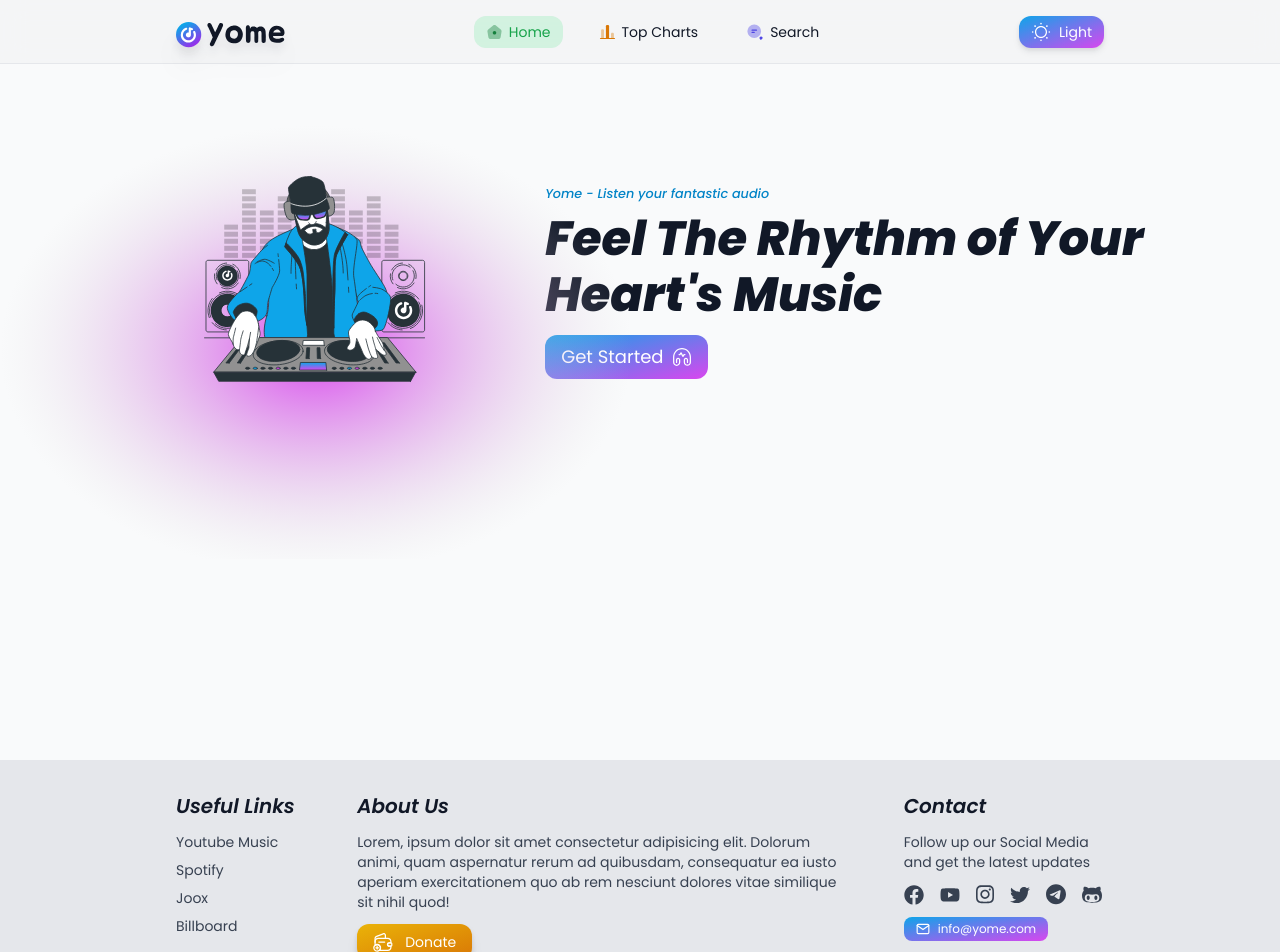
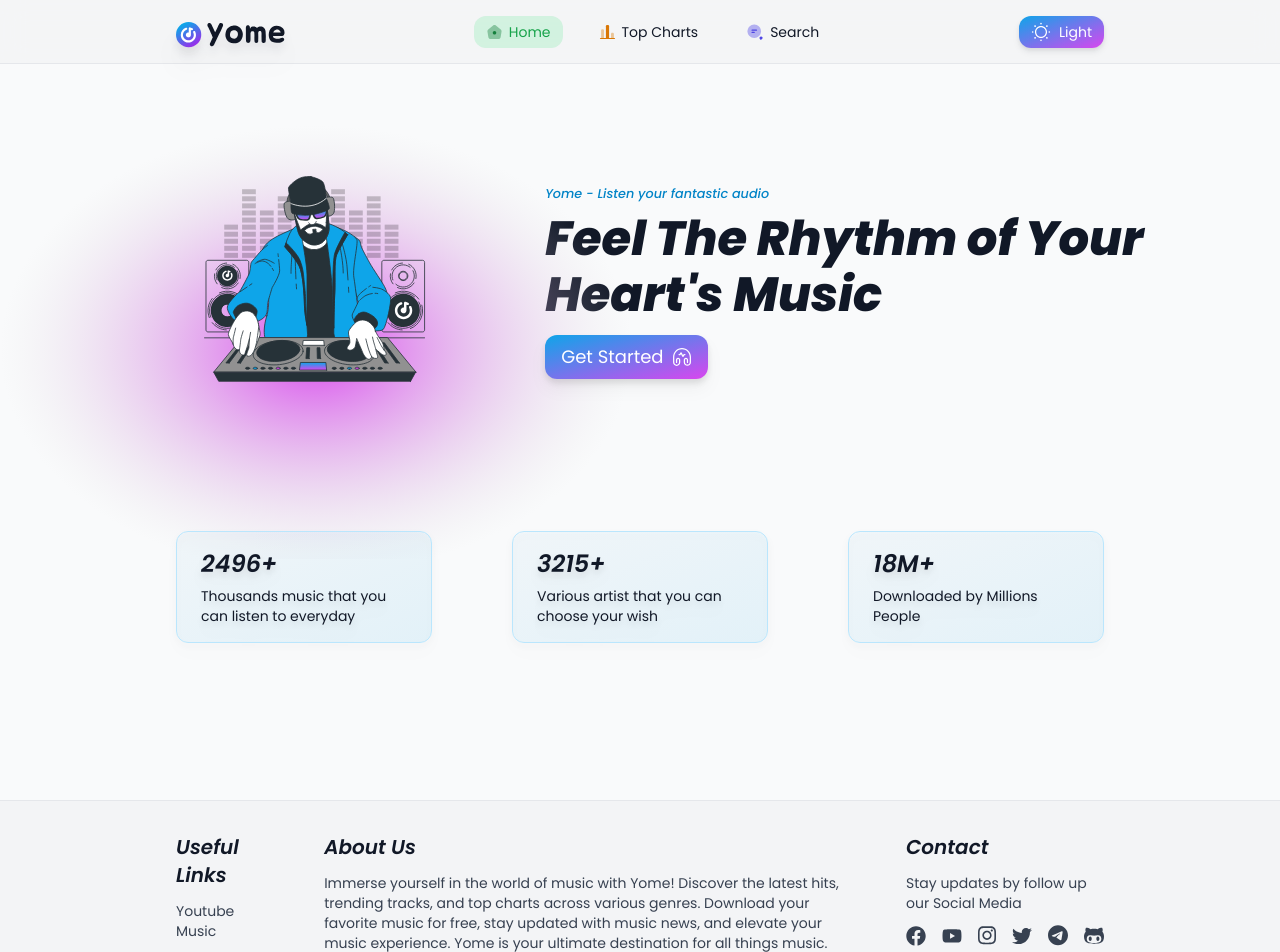
Before and after one commit to ahmadhabibi14/yome, a Next.js app: page / in a window 1280 px wide. Shown: the top 952 px of the page. Built offline with nearby package versions, Linux system fonts and the light colour scheme.

Commit message:
Fix copywriting, add Section-01

```diff
--- a/src/app/layout.jsx
+++ b/src/app/layout.jsx
@@ -1,4 +1,5 @@
 import "./globals.css"
+import { Suspense } from "react"
 import Navbar from "@/components/partials/navbar/main"
 import Footer from "@/components/partials/footer/main"
 
@@ -7,7 +8,11 @@ export default function RootLayout({ children }) {
       <html lang="en">
          <body className="font-poppins bg-gray-50 text-gray-900">
             <Navbar />
-            <div className="min-h-[85vh]">{children}</div>
+            <div className="min-h-[85vh]">
+               <Suspense fallback={<p>Loading....</p>}>
+                  {children}
+               </Suspense>
+            </div>
             <Footer />
          </body>
       </html>
--- a/src/app/page.jsx
+++ b/src/app/page.jsx
@@ -1,4 +1,5 @@
 import Heading from "@/components/pages/home/heading";
+import Section01 from "@/components/pages/home/section_01";
 const currentTime = new Date().toISOString();
 
 export const metadata = {
@@ -25,6 +26,7 @@ export default function Home() {
    return (
       <main className="w-full mt-20">
          <Heading />
+         <Section01 />
       </main>
    )
 }
--- a/src/components/pages/home/heading.jsx
+++ b/src/components/pages/home/heading.jsx
@@ -3,20 +3,20 @@ import Link from "next/link";
 
 export default function Heading() {
    return (
-      <div className="flex flex-row space-x-8 items-start p-10">
+      <div className="flex flex-row space-x-8 items-start p-10 mb-10">
          <Image
                src="/img/components/disc_jockey_bro.svg"
                width={819}
                height={584}
                title="Disc Jockey Bro"
                alt="Hero"
-               className="absolute z-20 w-[650px] h-auto -mt-6 -ml-10"
+               className="absolute z-0 w-[650px] h-auto -mt-6 -ml-10"
             />
          <div className="w-[600px] h-auto"></div>
          <div className="grow flex flex-col mt-16">
             <small className="text-sky-600 font-medium">Yome - Listen your fantastic audio</small>
             <h1 className="mt-2 mb-3 text-5xl leading-[3.5rem] font-extrabold">Feel The Rhythm of Your Heart&apos;s Music</h1>
-            <Link href="/explore" className="flex flex-row space-x-2 py-2 px-4 rounded-xl bg-gradient-to-br from-sky-500 to-fuchsia-500 w-fit text-white text-lg">
+            <Link href="/explore" className="relative z-10 drop-shadow-lg cursor-pointer flex flex-row space-x-2 py-2 px-4 rounded-xl bg-gradient-to-br hover:from-sky-600 from-sky-500 hover:to-fuchsia-600 to-fuchsia-500 w-fit text-white text-lg">
                <span>Get Started</span>
                <svg className="fill-current w-[20px] h-auto" viewBox="0 0 24 24">
                   <path d="M5.58994 22.7001C3.24994 22.7001 1.26993 20.7201 1.26993 18.3801V12.22C1.20993 9.31003 2.29995 6.56005 4.31995 4.49005C6.33995 2.43005 9.05994 1.30005 11.9699 1.30005C17.9299 1.30005 22.7699 6.15005 22.7699 12.11V18.2701C22.7699 20.6501 20.83 22.5901 18.45 22.5901C16.07 22.5901 14.1299 20.6501 14.1299 18.2701V15.4601C14.1299 14.0301 15.2899 12.8701 16.7199 12.8701C18.1499 12.8701 19.3099 14.0301 19.3099 15.4601V18.4901C19.3099 18.9001 18.9699 19.2401 18.5599 19.2401C18.1499 19.2401 17.8099 18.9001 17.8099 18.4901V15.4601C17.8099 14.7801 17.2599 14.3701 16.7199 14.3701C16.0399 14.3701 15.6299 14.9201 15.6299 15.4601V18.2701C15.6299 19.8001 16.92 21.0901 18.45 21.0901C19.98 21.0901 21.2699 19.8001 21.2699 18.2701V12.11C21.2699 6.98005 17.0999 2.80005 11.9699 2.80005C9.45994 2.80005 7.12996 3.77004 5.38996 5.54004C3.64996 7.31004 2.71993 9.68007 2.76993 12.2001V18.3701C2.76993 19.9001 4.05994 21.1901 5.58994 21.1901C7.11994 21.1901 8.40994 19.9001 8.40994 18.3701V15.5601C8.40994 14.8801 7.85995 14.47 7.31995 14.47C6.63995 14.47 6.22995 15.0201 6.22995 15.5601V18.48C6.22995 18.89 5.88995 19.23 5.47995 19.23C5.06995 19.23 4.72995 18.89 4.72995 18.48V15.5601C4.72995 14.1101 5.86995 12.97 7.31995 12.97C8.74995 12.97 9.90994 14.1301 9.90994 15.5601V18.3701C9.90994 20.7601 7.96994 22.7001 5.58994 22.7001Z"/>
--- /dev/null
+++ b/src/components/pages/home/section_01.jsx
@@ -0,0 +1,20 @@
+export default function Section01() {
+   return (
+      <section className="mt-28 px-44 w-full flex flex-row justify-between">
+         <div className="w-64 h-fit text-sm py-4 px-6 bg-gradient-to-br from-sky-200/10 to-sky-400/10 border border-sky-200 rounded-xl drop-shadow-lg">
+            <h4 className="text-2xl font-semibold mb-1.5">2496+</h4>
+            <p>Thousands music that you can listen to everyday</p>
+         </div>
+
+         <div className="w-64 h-fit text-sm py-4 px-6 bg-gradient-to-br from-sky-200/10 to-sky-400/10 border border-sky-200 rounded-xl drop-shadow-lg">
+            <h4 className="text-2xl font-semibold mb-1.5">3215+</h4>
+            <p>Various artist that you can choose your wish</p>
+         </div>
+
+         <div className="w-64 h-fit text-sm py-4 px-6 bg-gradient-to-br from-sky-200/10 to-sky-400/10 border border-sky-200 rounded-xl drop-shadow-lg">
+            <h4 className="text-2xl font-semibold mb-1.5">18M+</h4>
+            <p>Downloaded by Millions People</p>
+         </div>
+      </section>
+   )
+}
--- a/src/components/partials/footer/main.jsx
+++ b/src/components/partials/footer/main.jsx
@@ -3,7 +3,7 @@ import Link from "next/link";
 export default function Footer() {
    const year = new Date().getFullYear();
    return (
-      <footer className="bg-gray-200 flex flex-col space-y-8 py-8 px-44">
+      <footer className="bg-gray-100 border-t border-gray-200 flex flex-col space-y-8 py-8 px-44 mt-10">
          <div className="w-full flex flex-row justify-between space-x-14 text-sm">
             <div className="flex flex-col space-y-3 basis-5/12">
                <h5 className="font-semibold text-xl">Useful Links</h5>
@@ -17,7 +17,7 @@ export default function Footer() {
             <div className="flex flex-col space-y-3 grow">
                <h5 className="font-semibold text-xl">About Us</h5>
                <p className="text-gray-700">
-                  Lorem, ipsum dolor sit amet consectetur adipisicing elit. Dolorum animi, quam aspernatur rerum ad quibusdam, consequatur ea iusto aperiam exercitationem quo ab rem nesciunt dolores vitae similique sit nihil quod!
+                  Immerse yourself in the world of music with Yome! Discover the latest hits, trending tracks, and top charts across various genres. Download your favorite music for free, stay updated with music news, and elevate your music experience. Yome is your ultimate destination for all things music. Let the melodies guide you.
                </p>
                <Link href="/donate" className="py-2 px-4 bg-gradient-to-br from-yellow-500 to-amber-600 text-white flex flex-row space-x-3 w-fit rounded-xl shadow-lg drop-shadow-md">
                   <svg className="fill-current w-[20px] h-auto" viewBox="0 0 24 24">
@@ -35,7 +35,7 @@ export default function Footer() {
             {/* Contact */}
             <div className="flex flex-col space-y-3 basis-8/12">
                <h5 className="font-semibold text-xl">Contact</h5>
-               <p className="text-gray-700">Follow up our Social Media and get the latest updates</p>
+               <p className="text-gray-700">Stay updates by follow up our Social Media</p>
                <div className="flex flex-row space-x-4 items-center text-gray-700">
                   {/* Facebook */}
                   <Link href="https://www.facebook.com/" className="hover:text-blue-500">
```
